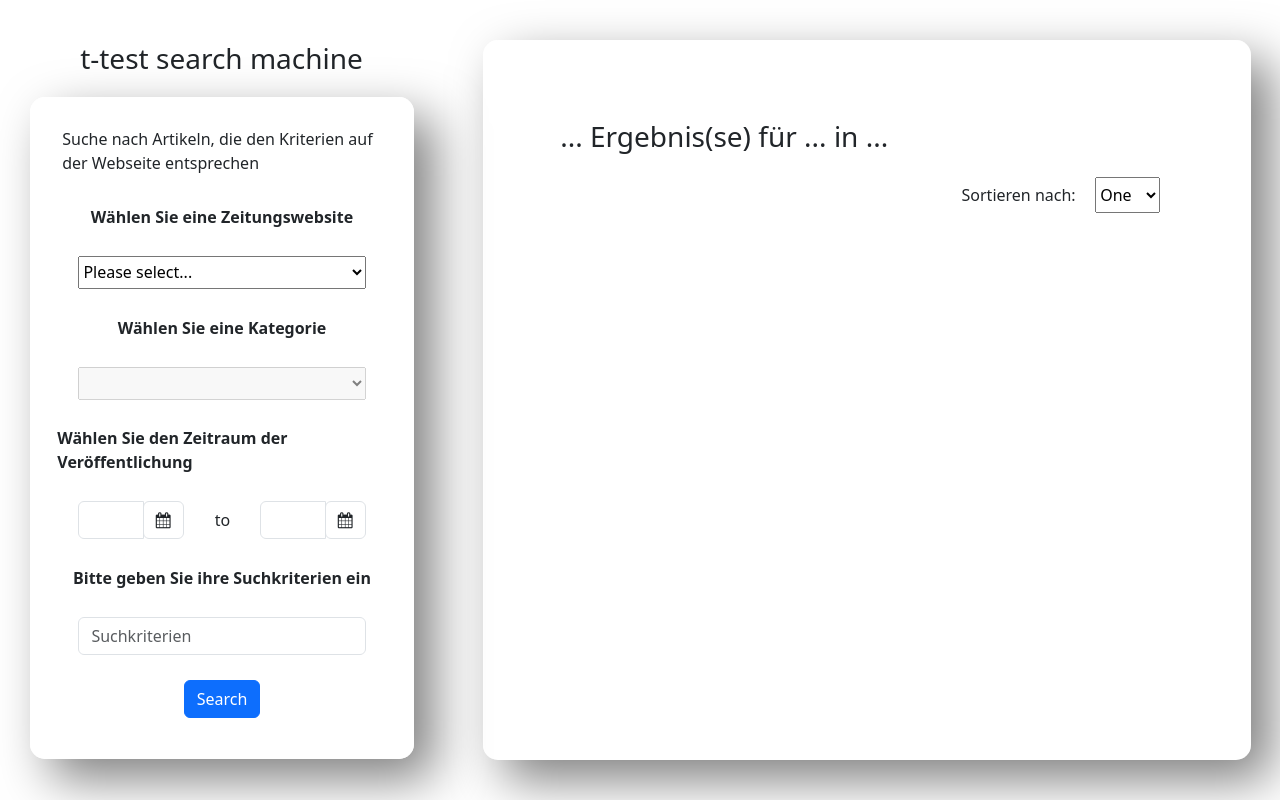
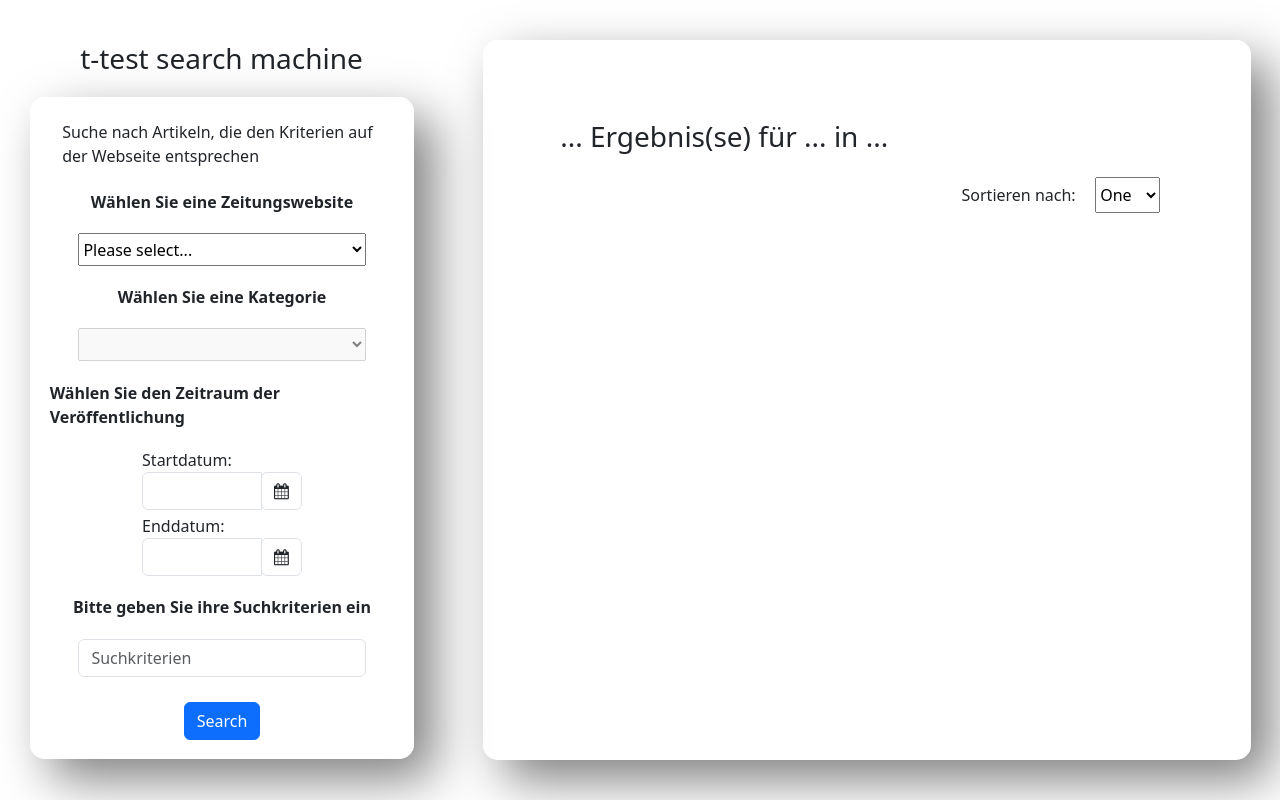
Before and after one commit to heiheihei238/SearchMachine, a Django app: page /bmc/search/ in a window 1280 px wide. Run offline with Django 4.2, Linux system fonts and the light colour scheme; lists and menus that the app fills with data are empty.

Commit message:
-fix the bug that will not delete the last search result by the second search -refine the datepicker

```diff
--- a/bmc/static/bmc/style.css
+++ b/bmc/static/bmc/style.css
@@ -49,14 +49,14 @@
     font-size: medium;
     font-weight: lighter;
     padding: 3px;
-    margin-top: 7%;
+    margin-top: 5%;
     width: 85%;
 }
 
 .container_left_main_choose {
     font-size: medium;
     font-weight: bolder;
-    margin: 7%;
+    margin: 5%;
 }
 
 .container_left_main_select {
--- a/bmc/templates/bmc/searchMachine.html
+++ b/bmc/templates/bmc/searchMachine.html
@@ -43,8 +43,9 @@
                 Wählen Sie den Zeitraum der Veröffentlichung
             </div>
 
-            <div style="display: flex; flex-direction: row; width: 75%; align-items: center; justify-content: space-between">
-                <div class="row form-group" style="width: 45%">
+            <div style="display: flex; flex-direction: column; width: 60%; align-items: center; justify-content: space-between">
+                <div class="row form-group" style="width: 80%">
+                    <div>Startdatum: </div>
                     <div class="input-group date" id="datepicker1">
                         <input type="text" class="form-control" id="start">
                         <span class="input-group-append">
@@ -54,8 +55,8 @@
                         </span>
                     </div>
                 </div>
-                <div style="width: 5%">to</div>
-                <div class="row form-group" style="width: 45%">
+                <div class="row form-group" style="width: 80%; margin-top: 2%">
+                    <div>Enddatum: </div>
                     <div class="input-group date" id="datepicker2">
                         <input type="text" class="form-control" id="end">
                         <span class="input-group-append">
@@ -153,6 +154,12 @@
             let start = document.getElementById('start').value;
             let end = document.getElementById('end').value;
             let bubble = document.getElementById('bubble');
+            if (document.getElementById('main_text')) {
+                let old_main_texts = document.querySelectorAll(".container_right_main_text");
+                for (let old_main_text of old_main_texts) {
+                    document.getElementById('right').removeChild(old_main_text);
+                }
+            }
             bubble.style.display = "flex";
 
             $.get("result/",{'selectedWeb': selectedWeb, 'selectedKat': selectedKat, 'kriterien': kriterien, 'start': start, 'end': end}, function (result){
@@ -186,6 +193,7 @@
                     main_text.appendChild(main_writer);
                     main_text.appendChild(main_publish);
                     main_text.appendChild(button);
+                    main_text.id = "main_text";
                     document.getElementById("right").appendChild(main_text);
                 }
             })
```
